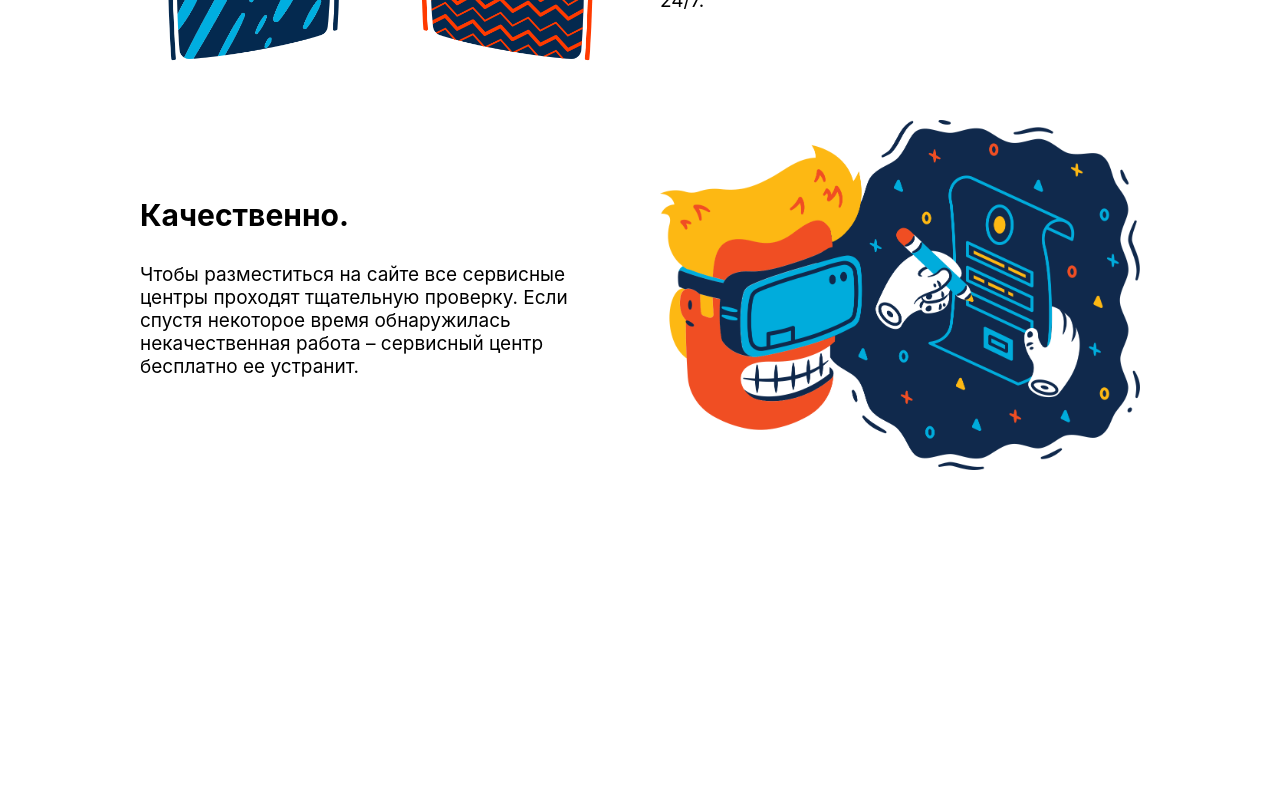
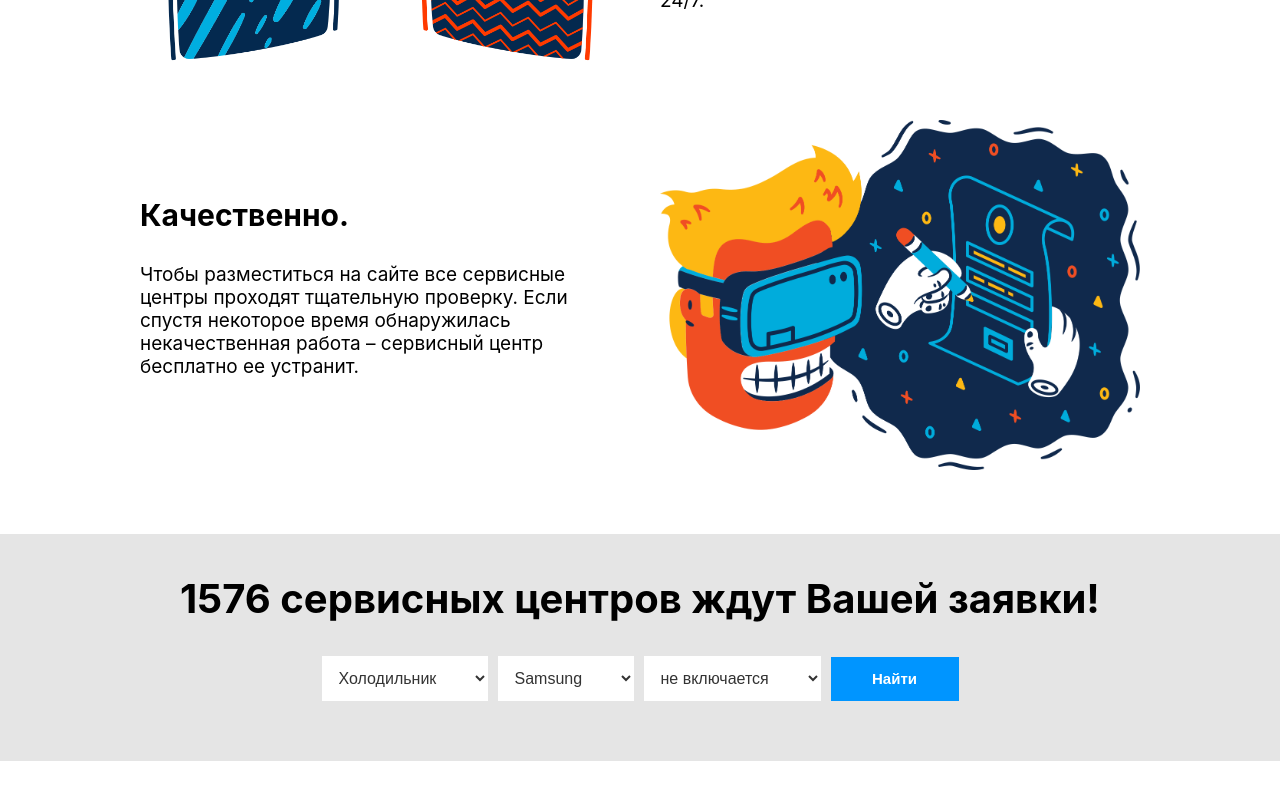
Before and after one commit to LaboroOptimus/bit-service, a React (Create React App) app: page / in a window 1280 px wide. Shown: the part 2462-3262 px from the top of the page. Before the commit the page ends 2996 px from the top, so only its background shows below. Built offline with nearby package versions, Linux system fonts and the light colour scheme.

Commit message:
Добавил блок CTA

```diff
--- a/src/App.js
+++ b/src/App.js
@@ -8,6 +8,7 @@ import Navtop from "./components/Navtop/Navtop";
 import Main from "./components/Main/Main";
 import Services from "./components/Services/Services";
 import Advantages from "./components/Advantages/Advantages";
+import Cta from "./components/Cta/Cta";
 
 const Wrapper = styled.div`
   width: 100%;
@@ -26,6 +27,7 @@ function App() {
         <HowItWorks/>
         <Services/>
         <Advantages/>
+        <Cta/>
         </Wrapper>
     </div>
   );
--- /dev/null
+++ b/src/components/Cta/Cta.js
@@ -0,0 +1,113 @@
+import React from 'react'
+import styled from "styled-components";
+
+
+const Wrapper = styled.div`
+    margin-top: 40px;
+    margin-bottom: 40px;
+    background-color: #e5e5e5;
+    padding-bottom: 20px;
+`;
+
+const Title = styled.h2`
+    font-size: 40px;
+    text-align: center;
+    padding-top: 40px;
+`
+
+const FormWrapper = styled.form`
+    text-align: center;
+    margin-top: 30px;
+    margin-bottom: 40px;
+`;
+
+const Button = styled.button`
+    color: #fff;
+    border: none;
+    cursor: pointer;
+    -webkit-transition: all 0.3s ease;
+    transition: all 0.3s ease;
+    justify-content: center;
+    padding: 0 15px;
+    /*border-radius: 6px;*/
+    -webkit-text-decoration: none;
+    text-decoration: none;
+    outline: none;
+    -webkit-user-select: none;
+    -moz-user-select: none;
+    -ms-user-select: none;
+    user-select: none;
+    background-color: #0095ff;
+    width: 10%;
+    font-size: 15px;
+    font-weight: bold;
+    height: 44px;
+    /*border-radius: 0 6px 6px 0;*/
+`;
+
+/*const Input = styled.input`
+    background-color: #fff;
+    padding: 10px;
+   /!* width: 50%; *!/
+    box-sizing: border-box;
+    border-radius: 6px;
+    -webkit-text-decoration: none;
+    text-decoration: none;
+    outline: 0;
+    font-weight: 400;
+    font-size: 16px;
+    line-height: 24px;
+    color: #333333;
+    border: none;
+    border-radius: 6px 0 0 6px;
+`;*/
+
+const Select = styled.select`
+    background-color: #fff;
+    padding: 13px 35px 13px 13px;
+    box-sizing: border-box;
+    /*border-radius: 6px;*/
+    -webkit-text-decoration: none;
+    text-decoration: none;
+    outline: 0;
+    font-weight: 400;
+    font-size: 16px;
+    line-height: 24px;
+    color: #333333;
+    border: none;
+   /* border-radius: 6px 0 0 6px; */
+    margin-right: 10px;
+
+`;
+
+
+class Cta extends React.Component {
+
+    render(){
+        return(
+            <Wrapper>
+                <Title>1576 сервисных центров ждут Вашей заявки!</Title>
+                <FormWrapper>
+                    <Select>
+                        <option>Холодильник</option>
+                        <option>Телевизор</option>
+                        <option>Ноутбук</option>
+                    </Select>
+                    <Select>
+                        <option>Samsung</option>
+                        <option>LG</option>
+                        <option>Sony</option>
+                    </Select>
+
+                    <Select>
+                        <option>не включается</option>
+                        <option>экран гаснет</option>
+                    </Select>
+                    <Button type="submit">Найти</Button>
+                </FormWrapper>
+            </Wrapper>
+        )
+    }
+}
+
+export default Cta
--- a/src/components/Services/Services.js
+++ b/src/components/Services/Services.js
@@ -23,7 +23,7 @@ const Wrapper = styled.div`
 const ServiceItem = styled.div`
     width: auto !important;
     text-align: center !important;
-    background: #66CC92;
+    background: #00aee0;
     border-radius: 50px;
     color: #fff;
     padding:5px 10px;
```
